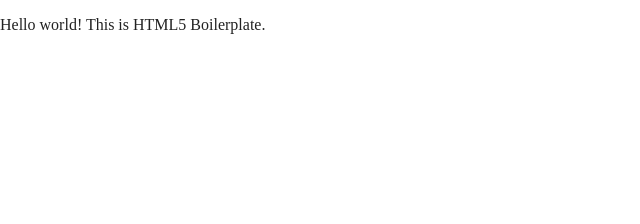
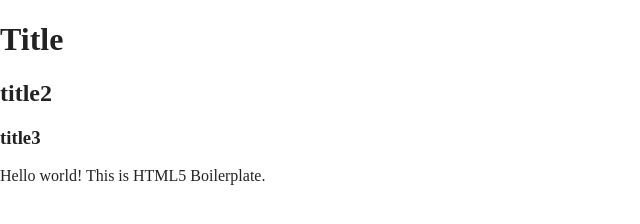
Before and after one commit to TobiasReiter/was-lab11, a website built with Parcel: page index.html in a window 1280 px wide. Shown: the whole page, without its empty margins (0-640 px from the left). Built offline with nearby package versions, Linux system fonts and the light colour scheme.

Commit message:
update index.html

```diff
--- a/index.html
+++ b/index.html
@@ -24,6 +24,10 @@
 
 <body>
 
+<h1>Title</h1>
+<h2>title2</h2>
+<h3>title3</h3>
+
   <!-- Add your site or application content here -->
   <p>Hello world! This is HTML5 Boilerplate.</p>
   <script src="js/vendor/modernizr-3.11.2.min.js"></script>
```
Also changed, not shown: inexx.html (deleted, +0 -10 lines).
